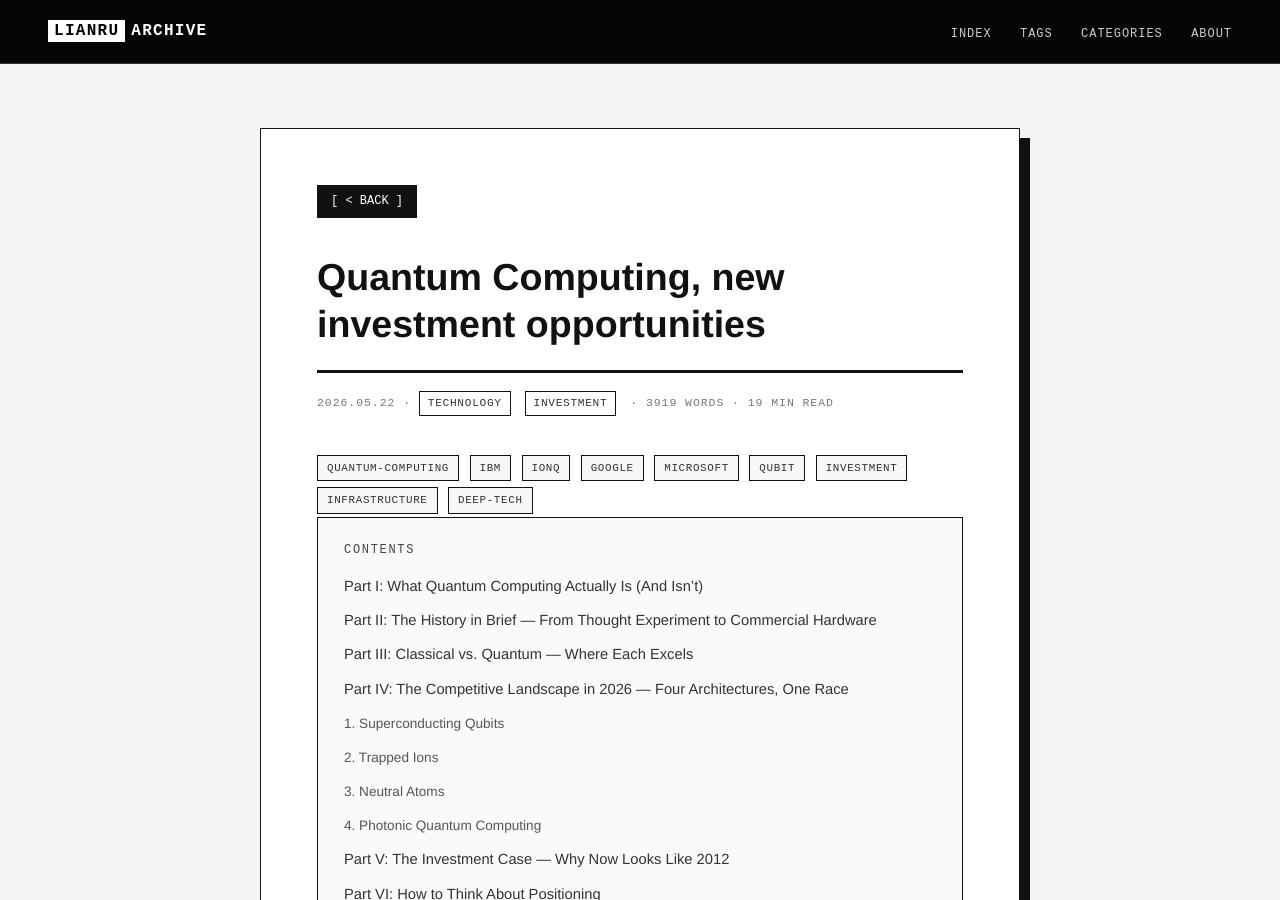
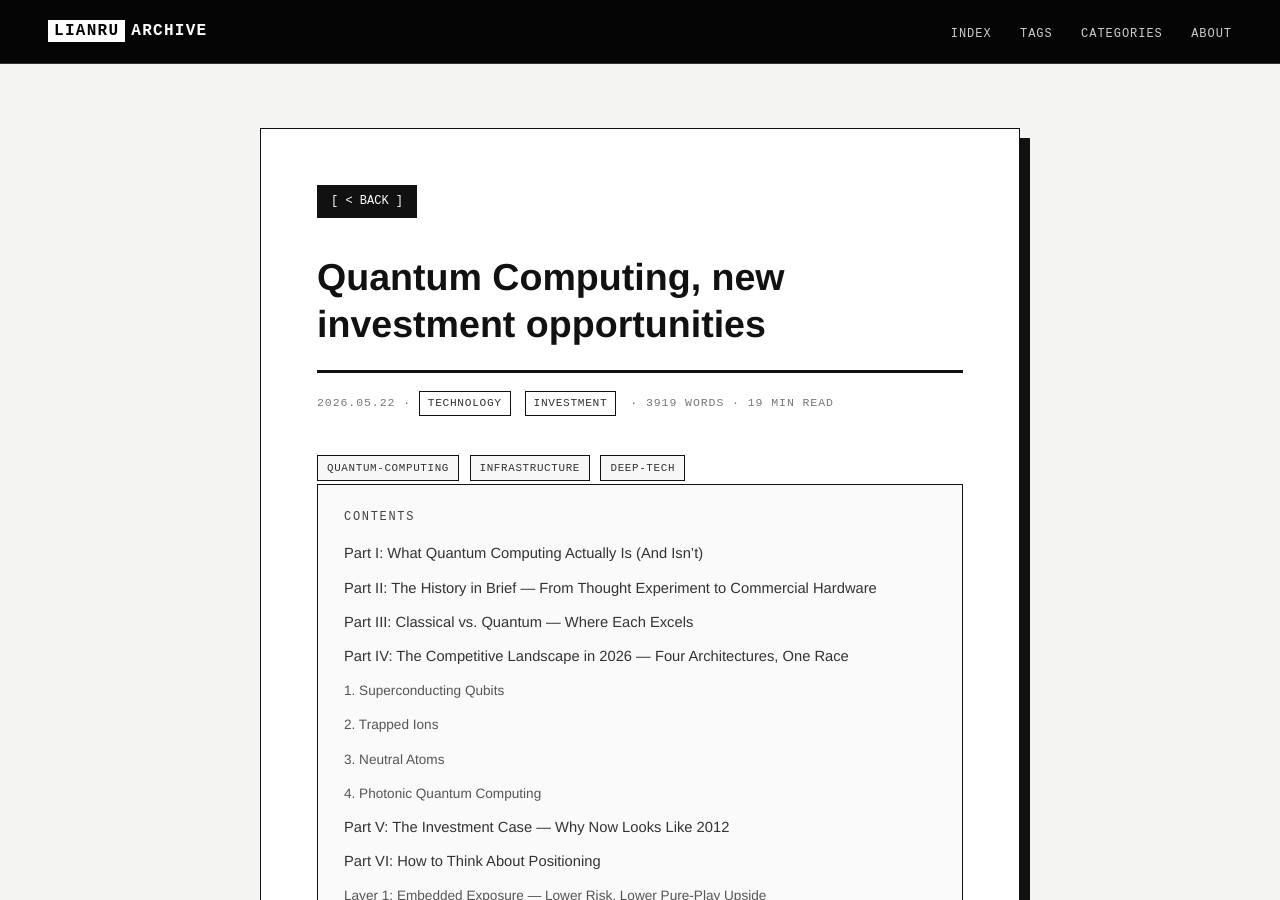
Before and after one commit to LianruLiu/LianruLiu.github.io, a Jekyll site: the page built from _posts/2026-05-22-Quantum-computer.md, in a window 1280 px wide and 900 px high. Built offline with Jekyll 4.4.1, drawn with Linux system fonts in a browser that asks for light colours.

Commit message:
Update 2026-05-22-Quantum-computer.md
Removed specific tags related to companies and investment.

```diff
--- a/_posts/2026-05-22-Quantum-computer.md
+++ b/_posts/2026-05-22-Quantum-computer.md
@@ -3,7 +3,7 @@ layout: post
 title: "Quantum Computing, new investment opportunities"
 date: 2026-05-22
 categories: [Technology, Investment]
-tags: [quantum-computing, IBM, IonQ, Google, Microsoft, qubit, investment, infrastructure, deep-tech]
+tags: [quantum-computing, infrastructure, deep-tech]
 ---
 
 In 2012, most enterprise technology buyers thought cloud computing was an interesting experiment for startups. The idea that a serious company would run its core workloads on someone else's servers seemed, to many, like a category error. Amazon Web Services had been quietly building infrastructure for six years. Microsoft Azure had been live for three. The revolution was already underway — it just wasn't visible yet to the people who would eventually depend on it most.
```
